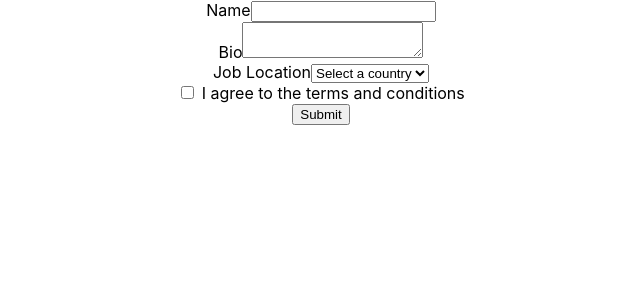
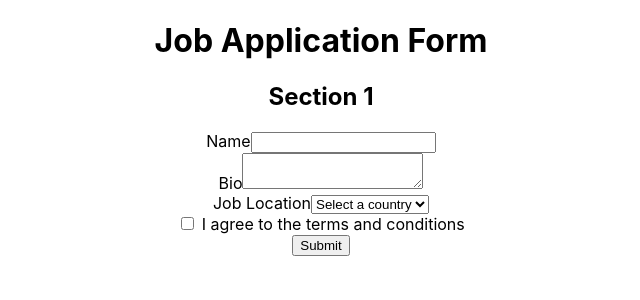
Before and after one commit to nzkks/react-testing, a React (Create React App) app: page / in a window 1280 px wide. Shown: the top 300 px of the page, without its empty margins (319-959 px from the left). Built offline with nearby package versions, Linux system fonts and the light colour scheme.

Commit message:
getByRole options: handling of any other similar elements

```diff
--- a/src/components/application/application.tsx
+++ b/src/components/application/application.tsx
@@ -1,5 +1,8 @@
 export const Application = () => {
   return (
+    <>
+      <h1>Job Application Form</h1>
+      <h2>Section 1</h2>
       <form>
         <div>
           <label htmlFor="name">Name</label>
@@ -27,5 +30,6 @@ export const Application = () => {
         </div>
         <button>Submit</button>
       </form>
+    </>
   );
 };
```
Also changed, not shown: 1 other file (tests, documents, lock files or other folders). Lines whose indentation alone changed are shown as unchanged.
